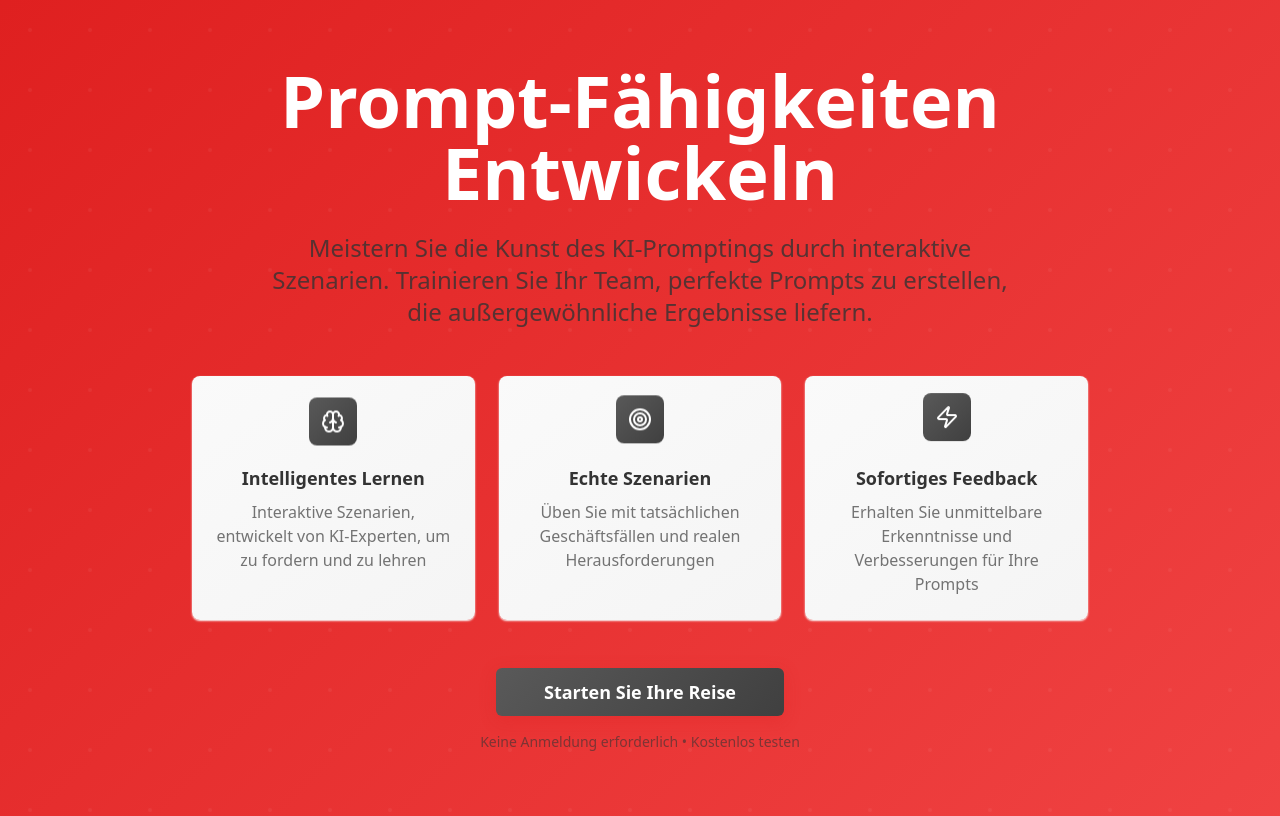
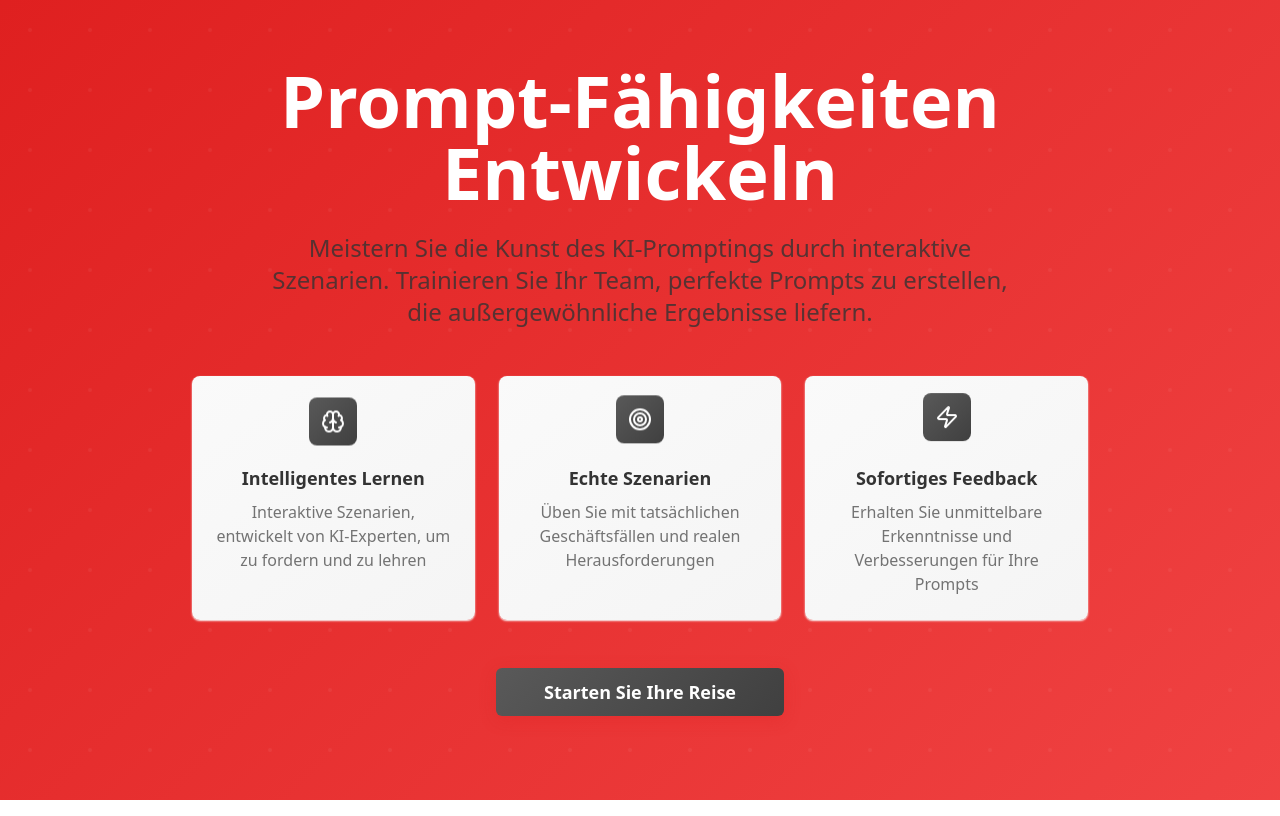
Before and after one commit to devTL493/ignite-prompt-skills, a React (Vite) app: page / in a window 1280 px wide. Built offline with nearby package versions, Linux system fonts and the light colour scheme.

Commit message:
Code edited in Lovable Code Editor
Edited UI in Lovable

```diff
--- a/src/components/Hero.tsx
+++ b/src/components/Hero.tsx
@@ -79,9 +79,7 @@ export function Hero({ onStartQuiz, hasExistingProgress, onViewDashboard }: Hero
             >
               Starten Sie Ihre Reise
             </Button>
-            <p className="text-sm text-foreground/60 mt-4">
-              Keine Anmeldung erforderlich • Kostenlos testen
-            </p>
+
           </div>
         </div>
       </div>
```
